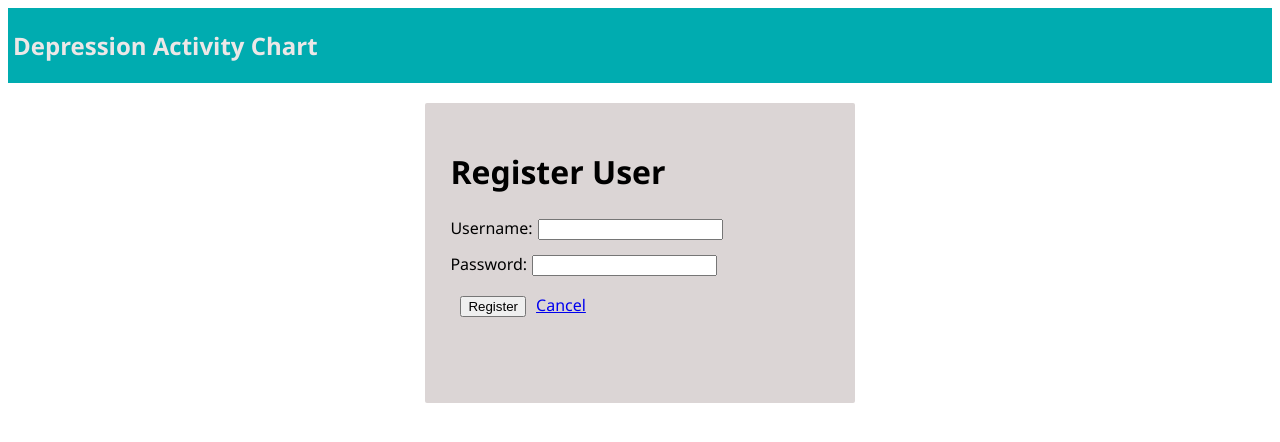
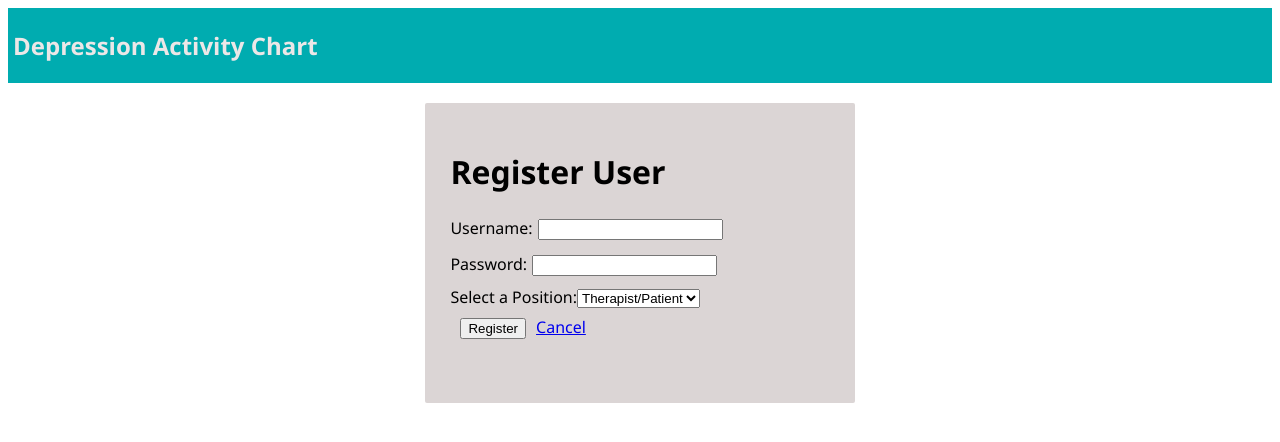
Before and after one commit to gracemkas/depression-activity-chart, a React (Create React App) app: page /#/register in a window 1280 px wide. Shown: the top 442 px of the page. Built offline with nearby package versions, Linux system fonts and the light colour scheme.

Commit message:
added role to registration page

```diff
--- a/src/components/RegisterPage/RegisterPage.js
+++ b/src/components/RegisterPage/RegisterPage.js
@@ -10,6 +10,7 @@ class RegisterPage extends Component {
       username: '',
       password: '',
       message: '',
+      role: ''
     };
   }
 
@@ -24,6 +25,7 @@ class RegisterPage extends Component {
       const body = {
         username: this.state.username,
         password: this.state.password,
+        role: this.state.role
       };
 
       // making the request to the server to post the new user's registration
@@ -94,6 +96,16 @@ class RegisterPage extends Component {
             </label>
           </div>
           <div>
+            <label htmlFor="role">
+              Select a Position:
+          <select onChange={this.handleInputChangeFor('role')}>
+                <option value="">Therapist/Patient</option>
+                <option value="therapist">Therapist</option>
+                <option value="patient">Patient</option>
+              </select>
+            </label>
+          </div>
+          <div>
             <input
               type="submit"
               name="submit"
```
Also changed, not shown: 1 other file (tests, documents, lock files or other folders).
